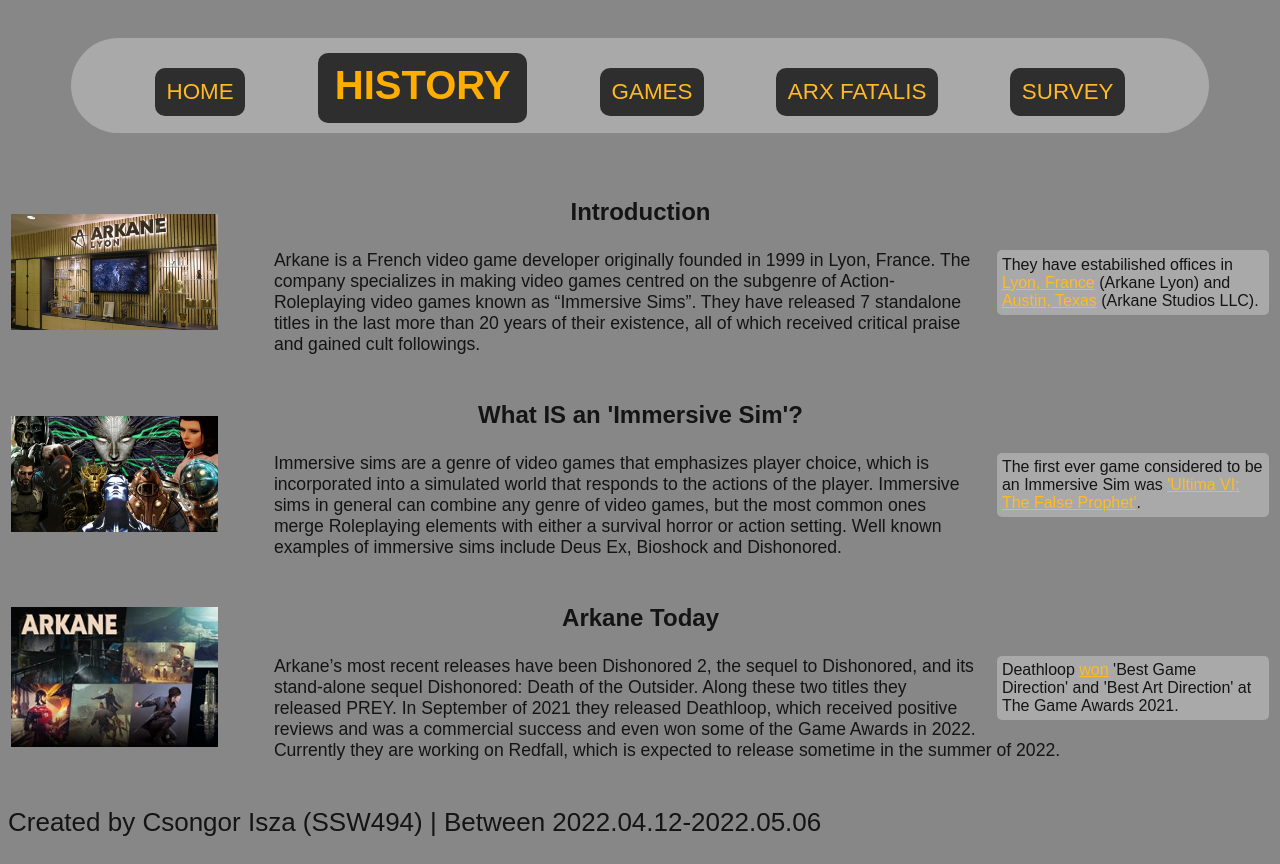
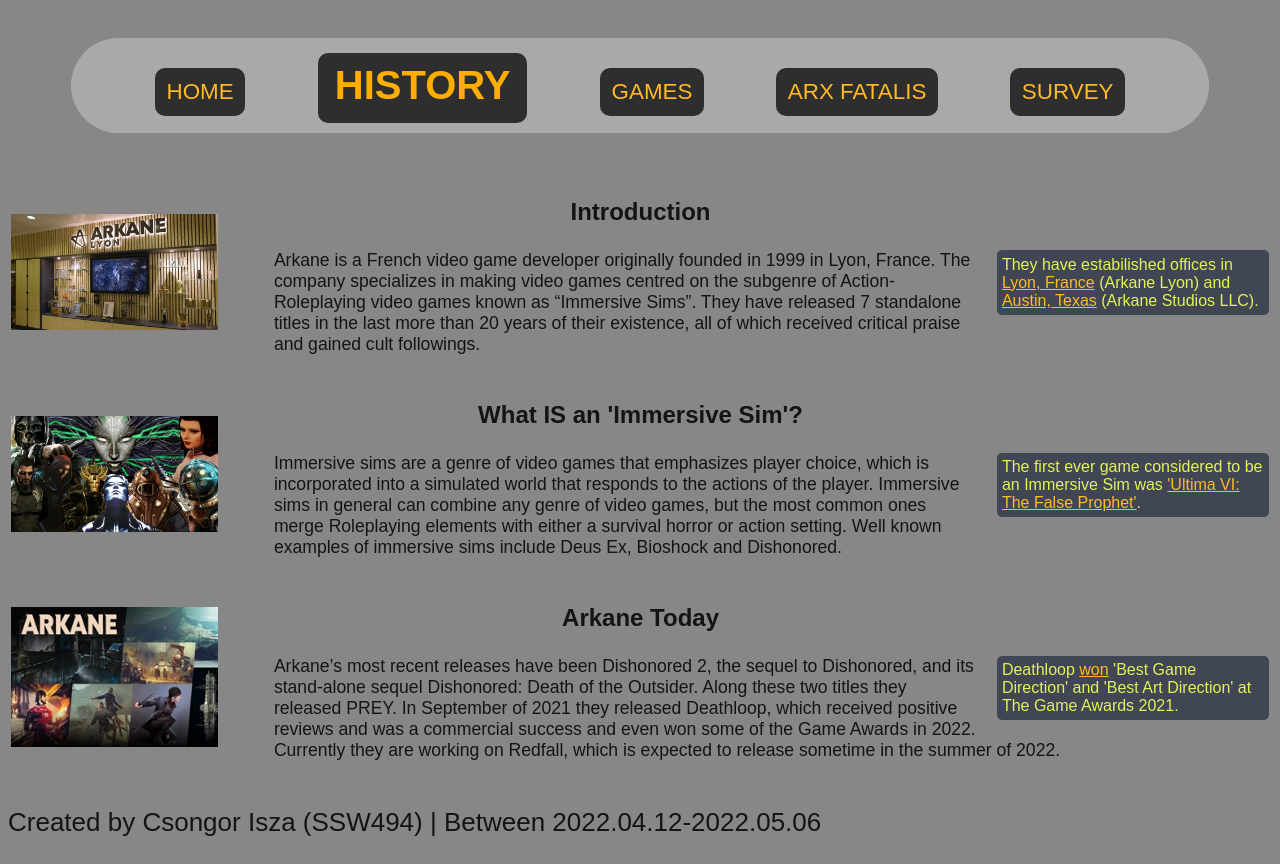
Before and after one commit to TheLOL11/TheLOL11.github.io, a plain HTML site: page history.html in a window 1280 px wide. Drawn offline with Linux system fonts and the light colour scheme.

Commit message:
Update style.css

```diff
--- a/css/style.css
+++ b/css/style.css
@@ -55,8 +55,8 @@ aside {
     padding: 0.5%;
     border-radius: 5px;
     font-size: 1em;
-    color: rgb(20,20,20);
-    background-color: darkgray;
+    color: #e1f358;
+    background-color: #404654;
 }
 
 form {
@@ -254,6 +254,7 @@ footer {
     text-align: center;
 }
 .surveyimg {
+    width: 60%;
     border-radius: 70%;
 }
 .surveythanks {
```
